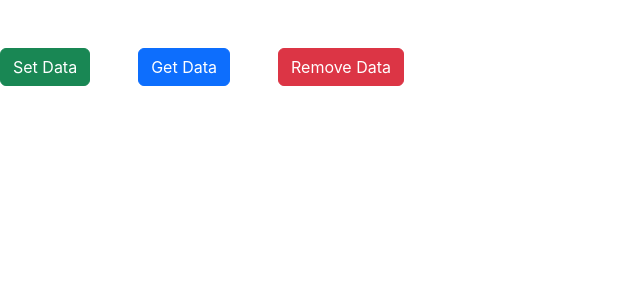
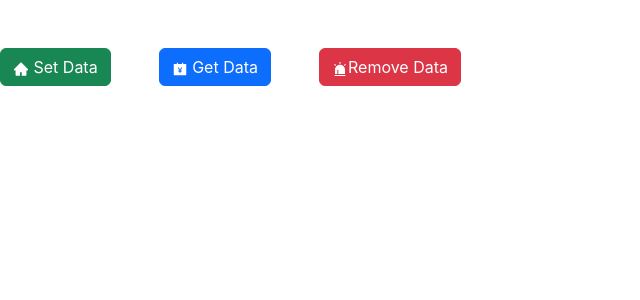
Before and after one commit to Kazi-Reazul-Islam/reactjs-fundamental-section02, a React (Create React App) app: page / in a window 1280 px wide. Shown: the top 300 px of the page, without its empty margins (0-640 px from the left). Built offline with nearby package versions, Linux system fonts and the light colour scheme.

Commit message:
react-icon

```diff
--- a/package.json
+++ b/package.json
@@ -17,6 +17,7 @@
     "react-bootstrap": "^2.7.0",
     "react-dom": "^18.2.0",
     "react-html-parser": "^2.0.2",
+    "react-icons": "^4.7.1",
     "react-scripts": "5.0.1",
     "web-vitals": "^2.1.4"
   },
--- a/src/App.js
+++ b/src/App.js
@@ -1,43 +1,17 @@
-import localforage from "localforage";
 import React from "react";
+import { AiFillHome, AiFillAccountBook, AiFillAlert } from "react-icons/ai";
 
 function App() {
-  const setData = () => {
-    localforage.setItem("name", "Reazul Islam", (err) => {
-      if (err) {
-        alert(err);
-      } else {
-        alert("Data Save Success");
-      }
-    });
-  };
-  const getData = () => {
-    localforage.getItem("name", (err, value) => {
-      if (err) {
-        alert(err);
-      } else {
-        alert(value);
-      }
-    });
-  };
-  const removeData = () => {
-    localforage.removeItem("name", (err) => {
-      if (err) {
-        alert(err);
-      } else {
-        alert("Data Remove Success");
-      }
-    });
-  };
   return (
     <div>
-      <button onClick={setData} className="btn btn-success">
-        Set Data
+      <button className="btn btn-success">
+        <AiFillHome /> Set Data
       </button>
-      <button onClick={getData} className="btn btn-primary m-5">
-        Get Data
+      <button className="btn btn-primary m-5">
+        <AiFillAccountBook /> Get Data
       </button>
-      <button onClick={removeData} className="btn btn-danger ">
+      <button className="btn btn-danger ">
+        <AiFillAlert />
         Remove Data
       </button>
     </div>
```
Also changed, not shown: 1 other file (tests, documents, lock files or other folders).
